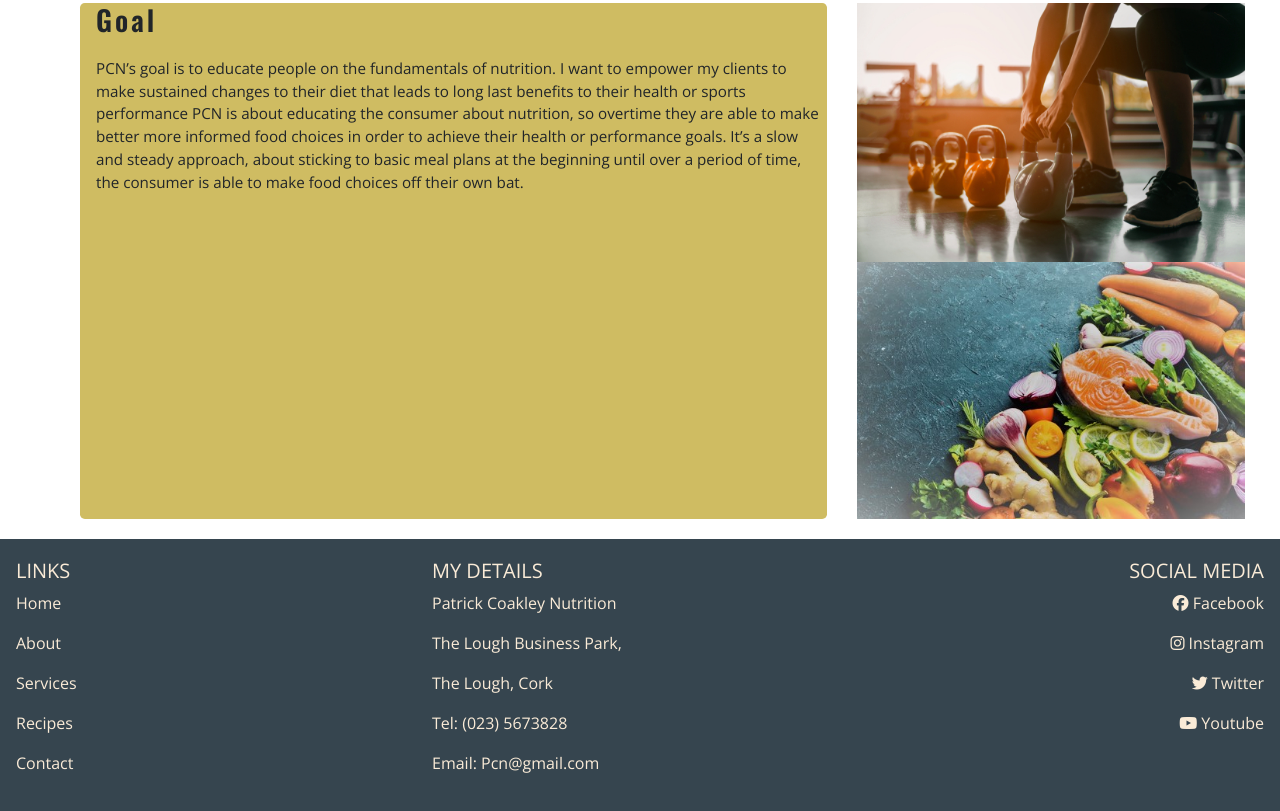
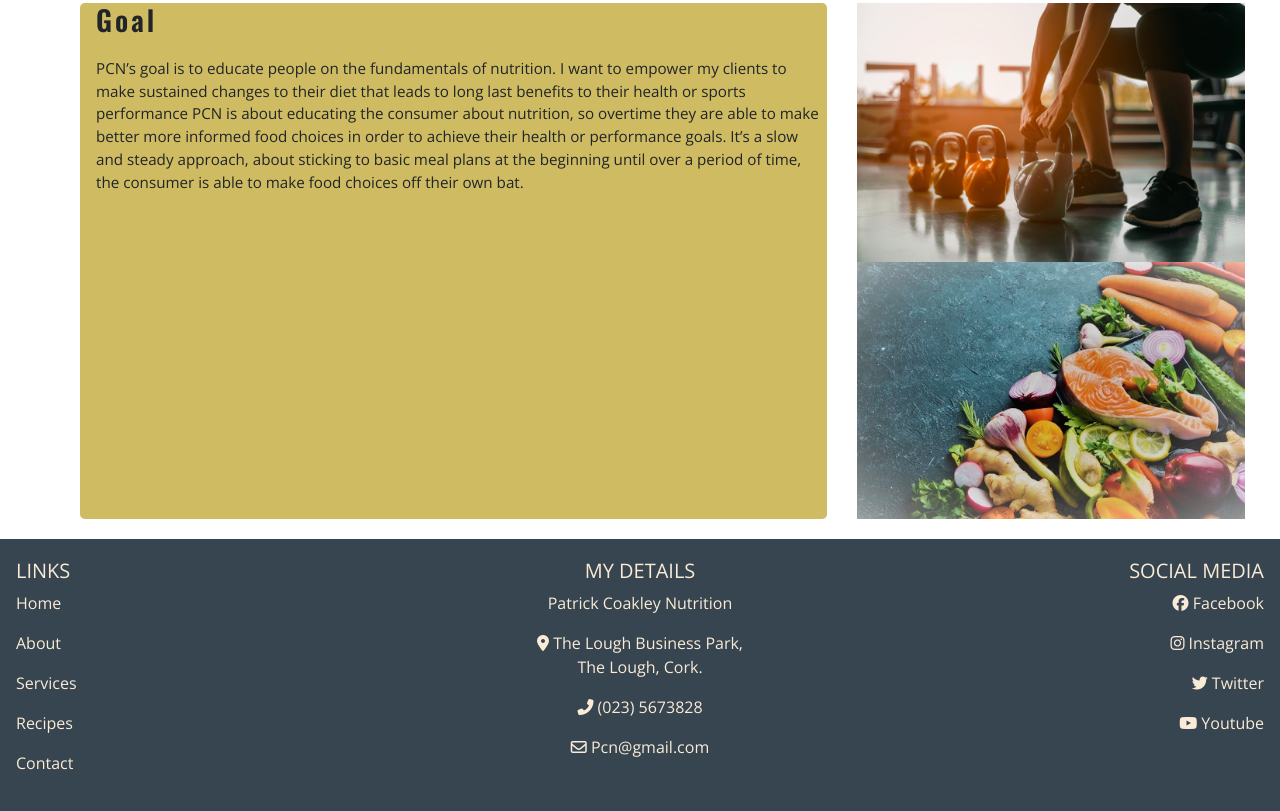
Before and after one commit to PatrickCoakley23/Patrick-Coakley-Nutrition, a plain HTML site: page about.html in a window 1280 px wide. Shown: the part 968-1779 px from the top of the page. Drawn offline with nearby package versions, Linux system fonts and the light colour scheme.

Commit message:
Added changes to 'My Details' section in footer

```diff
--- a/about.html
+++ b/about.html
@@ -48,10 +48,10 @@
             <li class="nav-right mr-2">
               <a class="nav-link" href="index.html">Home</a>
             </li>
-            <li class="nav-right mr-2">
+            <li class="active nav-right mr-2">
               <a class="nav-link" href="about.html">About</a>
             </li>
-            <li class="active nav-right mr-2">
+            <li class="nav-right mr-2">
               <a class="nav-link" href="services.html">Services</a>
             </li>
             <li class="nav-right mr-2">
@@ -150,13 +150,13 @@ It’s a slow and steady approach, about sticking to basic meal plans at the beg
           </ul>
         </div>
   <hr>
-        <div class="col-sm-4">
+         <div class="col-sm-4 my-details">
           <h5 class="uppercase">My Details</h5>
           <p>Patrick Coakley Nutrition</p>
-          <p>The Lough Business Park,</p>
-          <p>The Lough, Cork</p>
-          <p>Tel: (023) 5673828</p>
-          <p>Email: Pcn@gmail.com</p>
+          <p><i class="fas fa-map-marker-alt"></i> The Lough Business Park,<br>
+          The Lough, Cork.</p>
+          <p><i class="fas fa-phone-alt"></i> (023) 5673828</p>
+          <p><i class="far fa-envelope"></i> Pcn@gmail.com</p>
         </div>
 <hr>
         <div class="col-sm-4 social-media-links">
```
Also changed, not shown: contact.html (+5 -5 lines), index.html (+2 -2 lines), recipes.html (+5 -5 lines).
